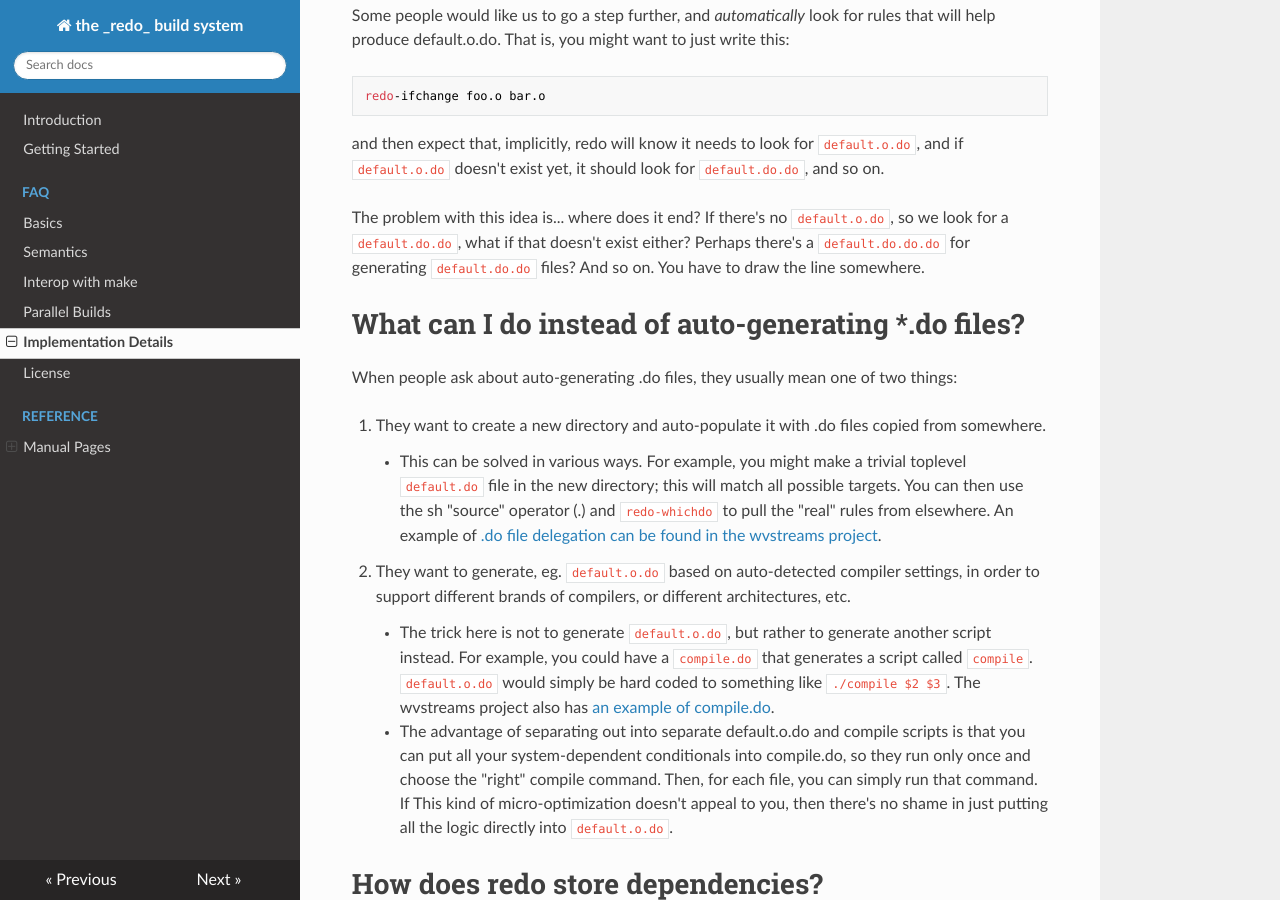
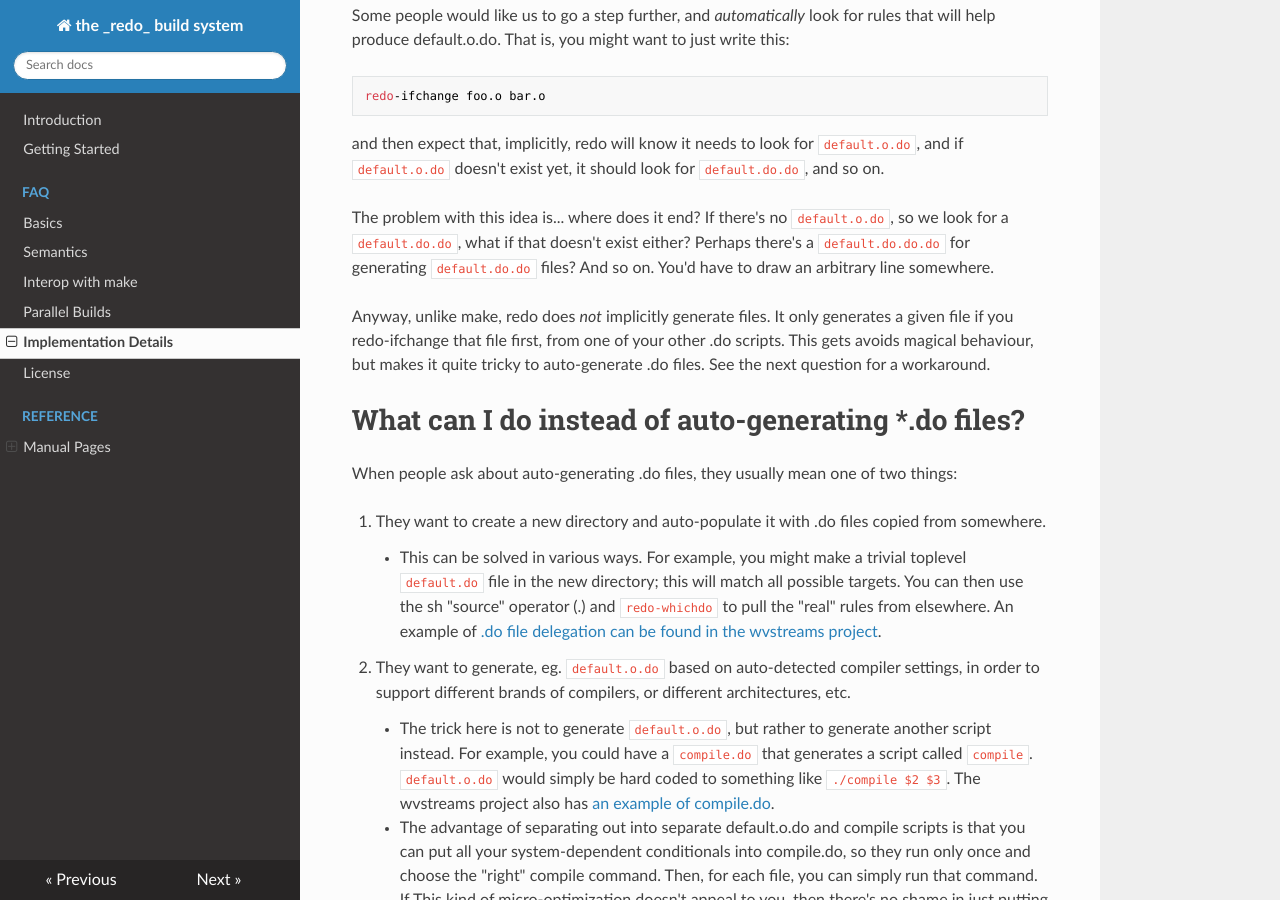
Before and after one commit to apenwarr/redo, an MkDocs documentation site: the page built from Documentation/FAQImpl.md, in a window 1280 px wide and 900 px high, scrolled down 831 px. Built offline with MkDocs 1.6.1, drawn with Linux system fonts in a browser that asks for light colours; nearby versions of some CDN libraries; old or Windows-style settings are respelled for this version of MkDocs; some of the changed text lies outside the part shown.

Commit message:
Documentation: add link to github search; clarify .do.do question.

```diff
--- a/Documentation/FAQImpl.md
+++ b/Documentation/FAQImpl.md
@@ -46,7 +46,13 @@ and then expect that, implicitly, redo will know it needs to look for
 The problem with this idea is...  where does it end?  If there's no
 `default.o.do`, so we look for a `default.do.do`, what if that doesn't exist
 either?  Perhaps there's a `default.do.do.do` for generating `default.do.do`
-files?  And so on.  You have to draw the line somewhere.
+files?  And so on.  You'd have to draw an arbitrary line somewhere.
+
+Anyway, unlike make, redo does *not* implicitly generate files.
+It only generates a given file if you redo-ifchange that file
+first, from one of your other .do scripts.  This gets avoids magical
+behaviour, but makes it quite tricky to auto-generate .do files.  See the
+next question for a workaround.
 
 
 # What can I do instead of auto-generating *.do files?
```
Also changed, not shown: other parts of Documentation/FAQImpl.md (+1 -1 lines), Documentation/index.md (+3 -0 lines).
